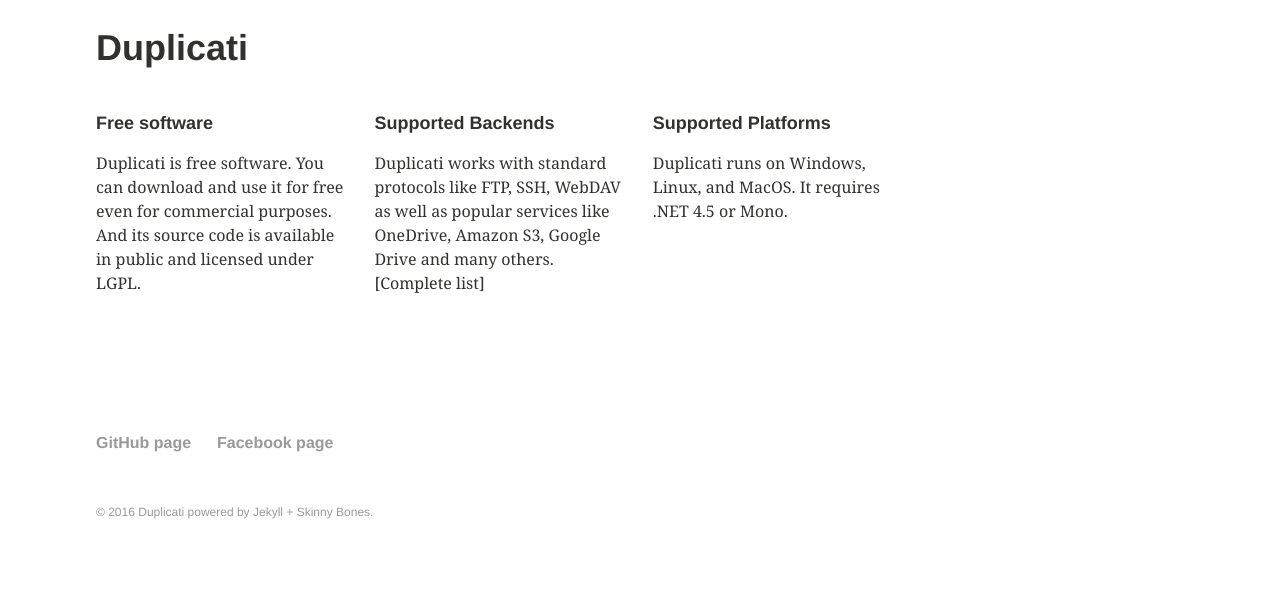
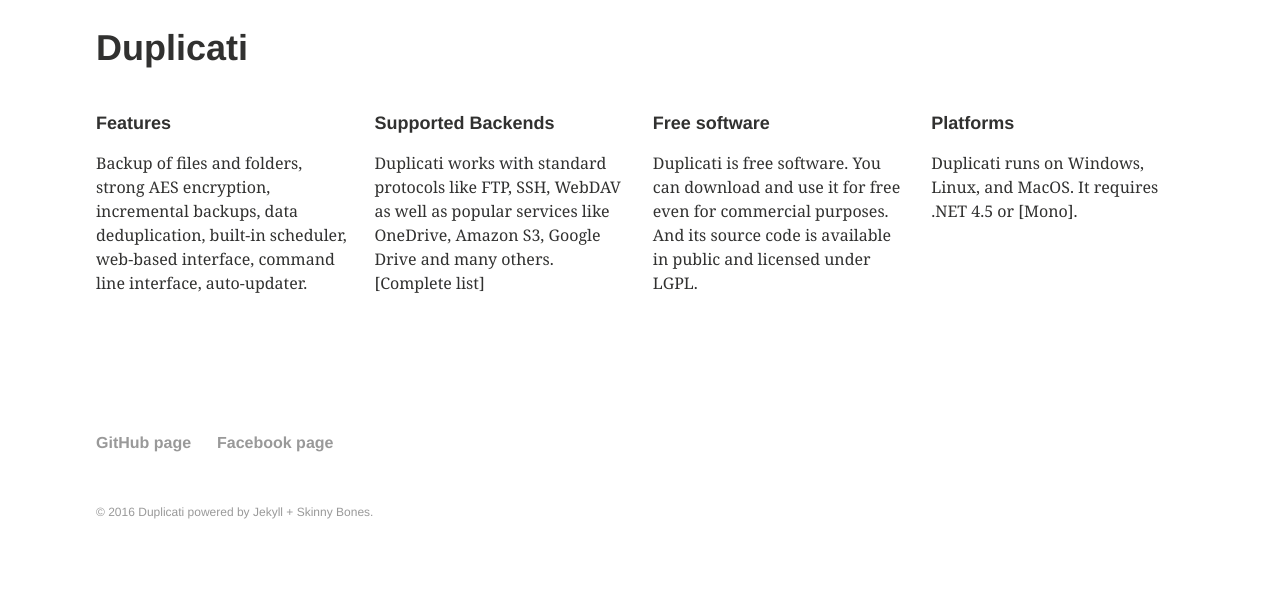
Before and after one commit to duplicati/duplicati.github.io, a Jekyll site: the page built from index.md, in a window 1280 px wide. Shown: the part 491-1089 px from the top of the page. Built offline with Jekyll 4.4.1, drawn with Linux system fonts in a browser that asks for light colours.

Commit message:
Update index.md

```diff
--- a/index.md
+++ b/index.md
@@ -9,8 +9,8 @@
 <div class="tiles">
 
 <div class="tile">
-  <h2 class="post-title">Free software</h2>
-  <p class="post-excerpt">Duplicati is free software. You can download and use it for free even for commercial purposes. And its source code is available in public and licensed under LGPL.</p>
+  <h2 class="post-title">Features</h2>
+  <p class="post-excerpt">Backup of files and folders, strong AES encryption, incremental backups, data deduplication, built-in scheduler, web-based interface, command line interface, auto-updater.</p>
 </div>
 
 <div class="tile">
@@ -19,8 +19,13 @@
 </div>
 
 <div class="tile">
-  <h2 class="post-title">Supported Platforms</h2>
-  <p class="post-excerpt">Duplicati runs on Windows, Linux, and MacOS. It requires .NET 4.5 or Mono.</p>
+  <h2 class="post-title">Free software</h2>
+  <p class="post-excerpt">Duplicati is free software. You can download and use it for free even for commercial purposes. And its source code is available in public and licensed under LGPL.</p>
+</div>
+
+<div class="tile">
+  <h2 class="post-title">Platforms</h2>
+  <p class="post-excerpt">Duplicati runs on Windows, Linux, and MacOS. It requires .NET 4.5 or [Mono].</p>
 </div>
 
 </div>
```
